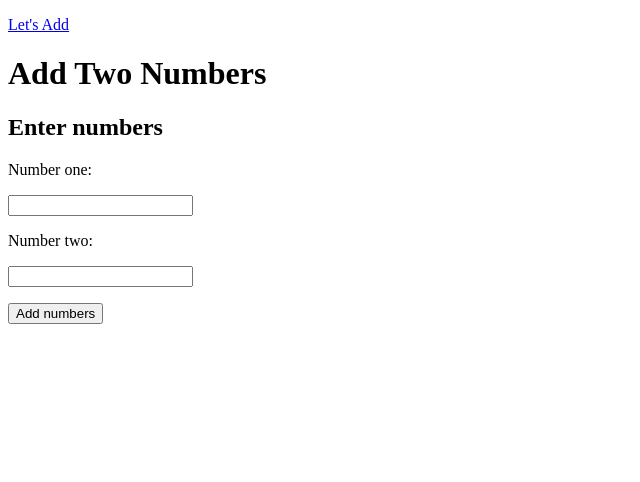
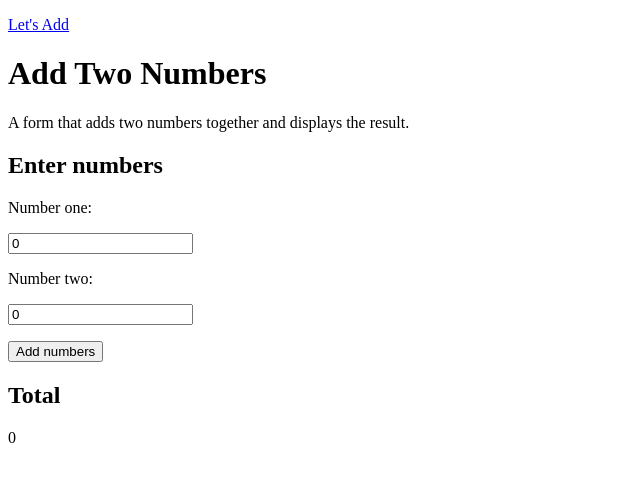
Before and after one commit to richardcornish/letsadd, a Django app: page /add/ in a window 1280 px wide. Shown: the top 482 px of the page, without its empty margins (0-640 px from the left). Run offline with Django 3.2, Linux system fonts and the light colour scheme.

Commit message:
Cleaned up add app

```diff
--- a/letsadd/add/forms.py
+++ b/letsadd/add/forms.py
@@ -2,10 +2,10 @@ from django import forms
 
 
 class AddForm(forms.Form):
-    num_one = forms.IntegerField(label='Number one')
-    num_two = forms.IntegerField(label='Number two')
+    one = forms.IntegerField(initial=0, label='Number one')
+    two = forms.IntegerField(initial=0, label='Number two')
 
     def add_numbers(self):
-        num_one = self.cleaned_data['num_one']
-        num_two = self.cleaned_data['num_two']
-        return num_one + num_two
+        one = self.cleaned_data['one']
+        two = self.cleaned_data['two']
+        return one + two
--- a/letsadd/add/views.py
+++ b/letsadd/add/views.py
@@ -4,7 +4,7 @@ from .forms import AddForm
 
 
 def add(request):
-    total = None
+    total = 0
     if request.GET:
         form = AddForm(request.GET)
         if form.is_valid():
--- a/letsadd/templates/add/add_form.html
+++ b/letsadd/templates/add/add_form.html
@@ -7,6 +7,8 @@
 {% block content %}
 
 <h1>Add Two Numbers</h1>
+
+<p>A form that adds two numbers together and displays the result.</p>
 
 <h2>Enter numbers</h2>
 
@@ -19,7 +21,10 @@
 {% endif %}
 
 <form method="get" action="{% url 'add_form' %}">
-    {% for field in form %}
+    {% for hidden in form.hidden_fields %}
+        <div>{{ hidden }}</div>
+    {% endfor %}
+    {% for field in form.visible_fields %}
         {% if field.errors %}
             <div>{{ field.errors }}</div>
         {% endif %}
@@ -29,14 +34,18 @@
     <p><button type="submit">Add numbers</button></p>
 </form>
 
-{% if total is not None %}
-
 <h2>Total</h2>
 
-<p>{{ form.cleaned_data.num_one }} + {{ form.cleaned_data.num_two }} = {{ total }}</p>
+<p>
+    {% if form.cleaned_data %}
+        {{ form.cleaned_data.one }} + {{ form.cleaned_data.two }} = {{ total }}
+    {% else %}
+        {{ total }}
+    {% endif %}
+</p>
 
-<p><a href="{% url 'add_form' %}">Reset form</a></p>
-
+{% if form.cleaned_data %}
+    <p><a href="{% url 'add_form' %}">Reset form</a></p>
 {% endif %}
 
 {% endblock %}
```
